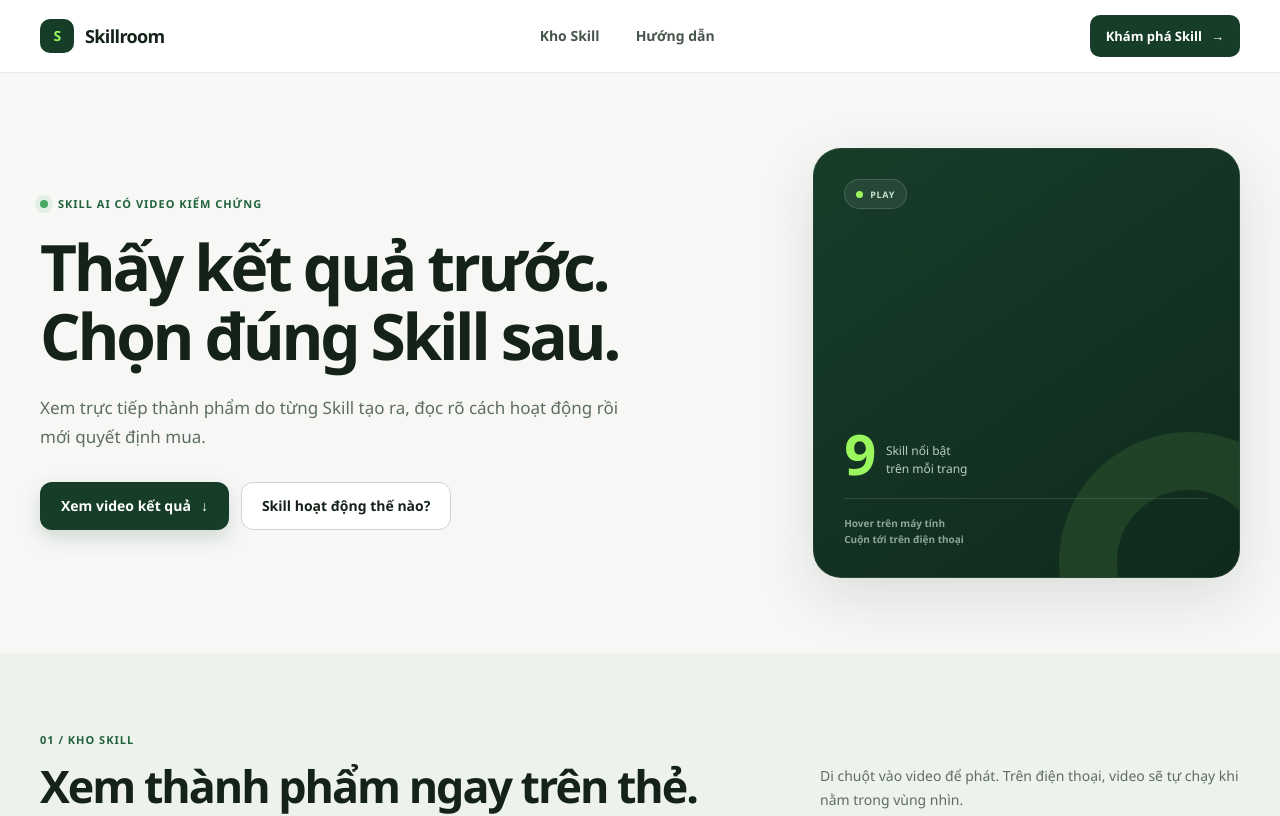
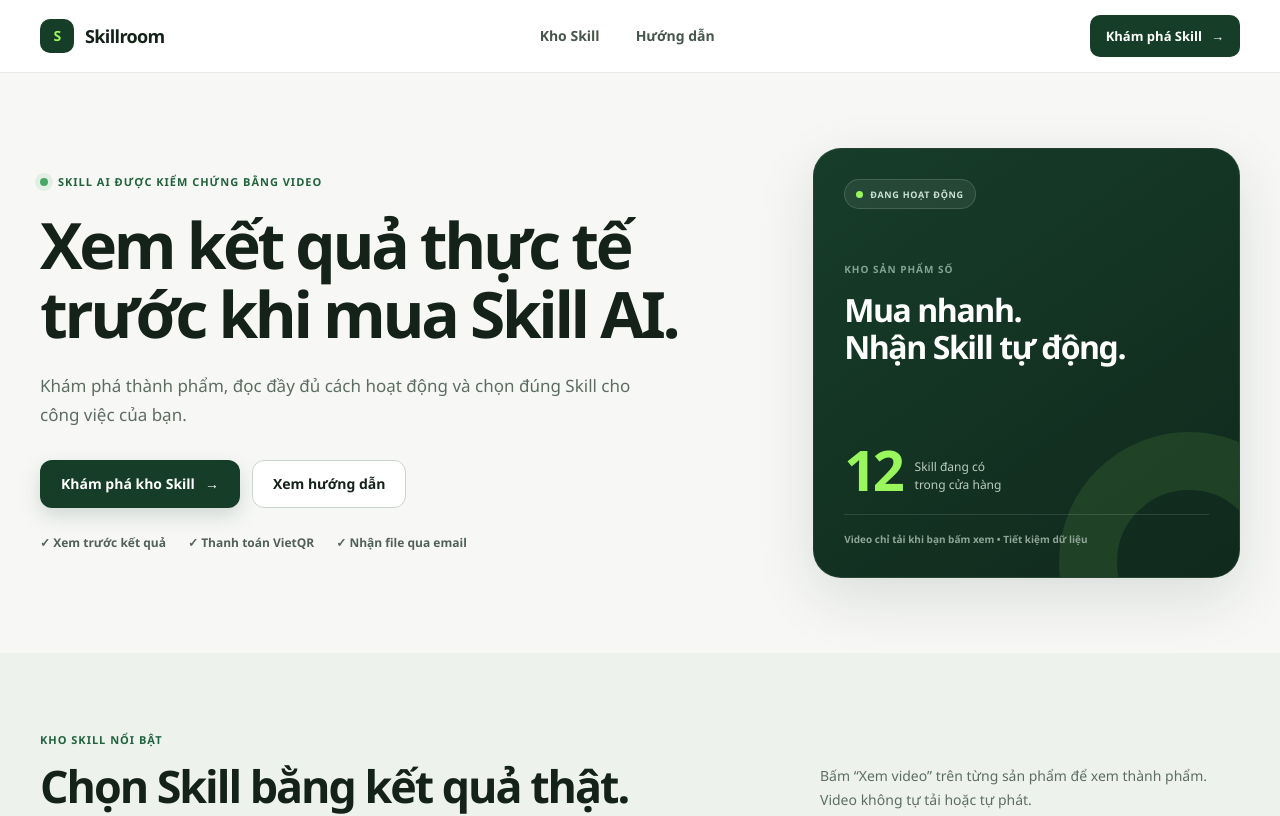
Before and after one commit to thangth89/skillroom-ai-store, a Next.js app: page / in a window 1280 px wide. Shown: the top 816 px of the page. Built offline with nearby package versions, Linux system fonts and the light colour scheme; no server answers; the database is empty.

Commit message:
Refine storefront home content

```diff
--- a/app/page.tsx
+++ b/app/page.tsx
@@ -14,26 +14,32 @@ export default async function Home() {
       <main>
         <section className="hero shell">
           <div className="hero-copy">
-            <div className="eyebrow"><span /> Skill AI có video kiểm chứng</div>
-            <h1>Thấy kết quả trước.<br /><em>Chọn đúng Skill sau.</em></h1>
-            <p>Xem trực tiếp thành phẩm do từng Skill tạo ra, đọc rõ cách hoạt động rồi mới quyết định mua.</p>
+            <div className="eyebrow"><span /> Skill AI được kiểm chứng bằng video</div>
+            <h1>Xem kết quả thực tế trước khi mua Skill AI.</h1>
+            <p>Khám phá thành phẩm, đọc đầy đủ cách hoạt động và chọn đúng Skill cho công việc của bạn.</p>
             <div className="hero-actions">
-              <Link className="primary-button" href="#catalog">Xem video kết quả <span>↓</span></Link>
-              <Link className="secondary-button" href="/support">Skill hoạt động thế nào?</Link>
+              <Link className="primary-button" href="#catalog">Khám phá kho Skill <span>→</span></Link>
+              <Link className="secondary-button" href="/support">Xem hướng dẫn</Link>
+            </div>
+            <div className="hero-benefits" aria-label="Lợi ích mua hàng">
+              <span>✓ Xem trước kết quả</span>
+              <span>✓ Thanh toán VietQR</span>
+              <span>✓ Nhận file qua email</span>
             </div>
           </div>
           <div className="hero-proof" aria-label="Thông tin cửa hàng">
-            <div className="proof-orbit"><span>PLAY</span></div>
-            <div className="proof-copy"><strong>9</strong><span>Skill nổi bật<br />trên mỗi trang</span></div>
-            <div className="proof-foot">Hover trên máy tính<br />Cuộn tới trên điện thoại</div>
+            <div className="proof-orbit"><span>ĐANG HOẠT ĐỘNG</span></div>
+            <div className="proof-main"><span>KHO SẢN PHẨM SỐ</span><h2>Mua nhanh.<br />Nhận Skill tự động.</h2></div>
+            <div className="proof-copy"><strong>{catalog.total}</strong><span>Skill đang có<br />trong cửa hàng</span></div>
+            <div className="proof-foot">Video chỉ tải khi bạn bấm xem • Tiết kiệm dữ liệu</div>
           </div>
         </section>
 
         <section className="catalog-section" id="catalog">
           <div className="shell">
             <div className="section-heading">
-              <div><span className="section-index">01 / KHO SKILL</span><h2>Xem thành phẩm ngay trên thẻ.</h2></div>
-              <p>Di chuột vào video để phát. Trên điện thoại, video sẽ tự chạy khi nằm trong vùng nhìn.</p>
+              <div><span className="section-index">KHO SKILL NỔI BẬT</span><h2>Chọn Skill bằng kết quả thật.</h2></div>
+              <p>Bấm “Xem video” trên từng sản phẩm để xem thành phẩm. Video không tự tải hoặc tự phát.</p>
             </div>
             <SkillGrid items={catalog.items} />
             <div className="catalog-more">
@@ -44,7 +50,7 @@ export default async function Home() {
         </section>
 
         <section className="process shell">
-          <div className="section-heading compact"><div><span className="section-index">02 / QUY TRÌNH</span><h2>Mua gọn trong ba bước.</h2></div></div>
+          <div className="section-heading compact"><div><span className="section-index">QUY TRÌNH MUA HÀNG</span><h2>Đơn giản trong ba bước.</h2></div></div>
           <div className="process-grid">
             <article><span>01</span><h3>Xem video</h3><p>Đánh giá kết quả thực tế ngay trên từng sản phẩm.</p></article>
             <article><span>02</span><h3>Thanh toán QR</h3><p>Nhập email và quét VietQR được tạo riêng cho đơn hàng.</p></article>
```
